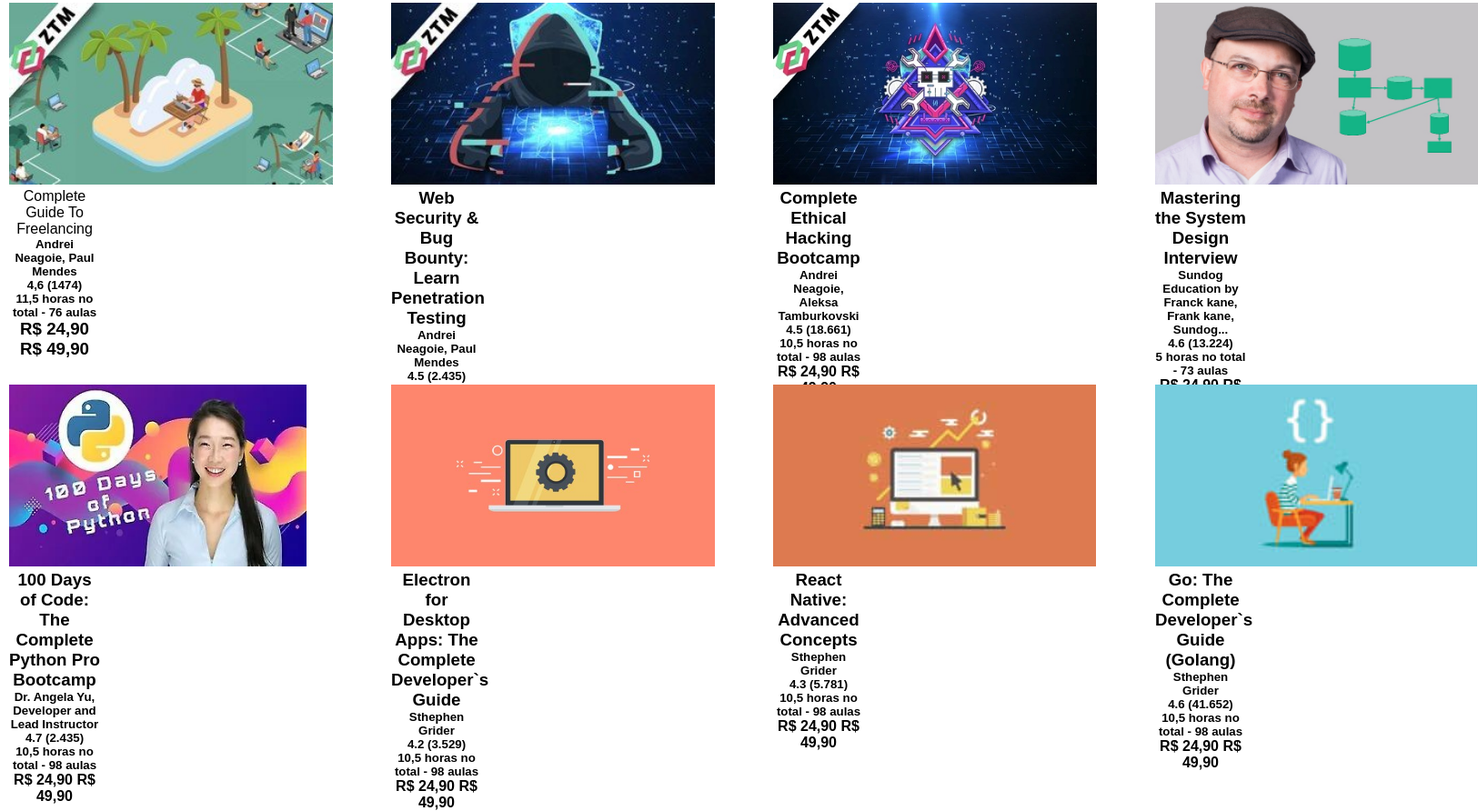
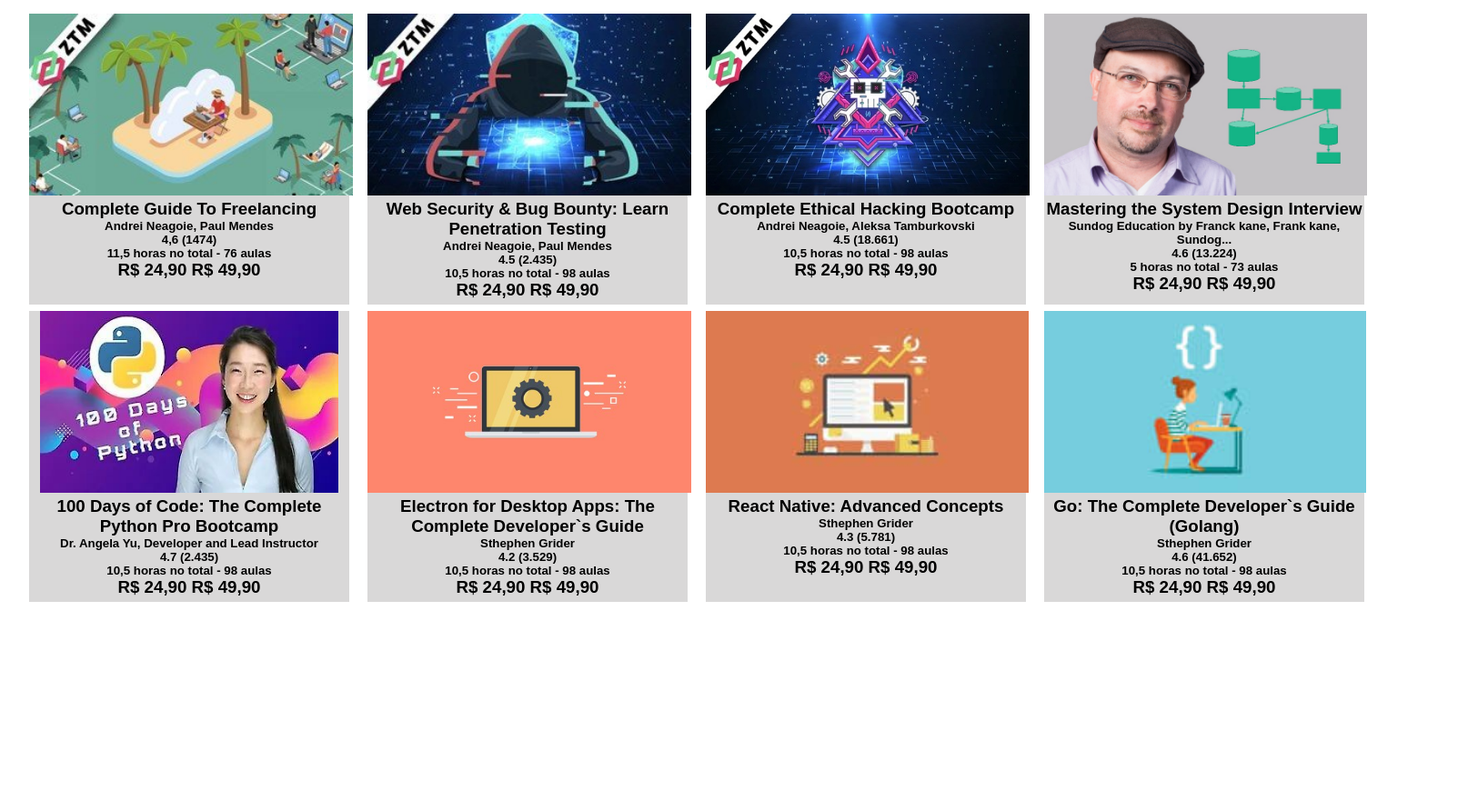
Before and after one commit to HirlanFerreira/udemy-clone, a plain HTML site: page index.html in a window 1280 px wide. Shown: the part 17-909 px from the top of the page at 91% size, 1625 px wide, since content can reach past the window. After the commit the page ends 800 px from the top, so only its background shows below. Drawn offline with Linux system fonts and the light colour scheme.

Commit message:
aqui consegui ajustar as imagens

```diff
--- a/index.css
+++ b/index.css
@@ -15,11 +15,21 @@ body {
 .container{
   display: grid;
   grid-template-columns: repeat(4, 100px);
-  grid-auto-rows: 100px;
-  grid-gap: 20rem 20rem;
-  padding: 20px 10px;
+  grid-auto-rows: 7px;
+  grid-gap: 20rem 17rem;
+  padding: 2rem 2rem 2rem 2rem;
 }
+
 
 .produto img{
  height:200px ;
 }
+
+
+.produto {
+  /* border: 5px red solid; */
+  width: 22rem;
+  height: 20rem;
+  background-color: rgb(217, 216, 216);
+
+}
--- a/index.html
+++ b/index.html
@@ -14,7 +14,7 @@
   <div class="container">
     <div class="produto">
       <img src="img/4b3268f46c4a.jpg" alt="Freelancing">
-      <figcaption>Complete Guide To Freelancing</figcaption>
+      <h3>Complete Guide To Freelancing</h3>
       <h5>Andrei Neagoie, Paul Mendes</h5>
       <h5>4,6 (1474)</h5>
       <h5>11,5 horas no total - 76 aulas</h5>
@@ -26,7 +26,7 @@
       <h5>Andrei Neagoie, Paul Mendes</h5>
       <h5>4.5 (2.435)</h5>
       <h5>10,5 horas no total - 98 aulas</h5>
-      <h4>R$ 24,90 R$ 49,90</h4>
+      <h3>R$ 24,90 R$ 49,90</h3>
     </div>
     <div class="produto">
       <img src="img/3291970_CompleteEthicalHackingBootcamp.jpg" alt="Bootcamp">
@@ -34,7 +34,7 @@
       <h5>Andrei Neagoie, Aleksa Tamburkovski</h5>
       <h5>4.5 (18.661)</h5>
       <h5>10,5 horas no total - 98 aulas</h5>
-      <h4>R$ 24,90 R$ 49,90</h4>
+      <h3>R$ 24,90 R$ 49,90</h3>
     </div>
     <div class="produto">
       <img src="img/SysDesign.jpg" alt="System Design Interview">
@@ -42,7 +42,7 @@
       <h5>Sundog Education by Franck kane, Frank kane, Sundog...</h5>
       <h5>4.6 (13.224)</h5>
       <h5>5 horas no total - 73 aulas</h5>
-      <h4>R$ 24,90 R$ 49,90</h4>
+      <h3>R$ 24,90 R$ 49,90</h3>
     </div>
     <div class="produto">
       <img src="img/100-days-of-code-the-complete-python-pro-bootcamp-for-2023.jpg" alt="Freelancing">
@@ -50,7 +50,7 @@
       <h5>Dr. Angela Yu, Developer and Lead Instructor</h5>
       <h5>4.7 (2.435)</h5>
       <h5>10,5 horas no total - 98 aulas</h5>
-      <h4>R$ 24,90 R$ 49,90</h4>
+      <h3>R$ 24,90 R$ 49,90</h3>
     </div>
     <div class="produto">
       <img src="img/1200530_21e0_5.jpg" alt="Electron">
@@ -58,7 +58,7 @@
       <h5>Sthephen Grider</h5>
       <h5>4.2 (3.529)</h5>
       <h5>10,5 horas no total - 98 aulas</h5>
-      <h4>R$ 24,90 R$ 49,90</h4>
+      <h3>R$ 24,90 R$ 49,90</h3>
     </div>
     <div class="produto">
       <img src="img/1172996_0241_5-300x169.jpg" alt="React">
@@ -66,7 +66,7 @@
       <h5>Sthephen Grider</h5>
       <h5>4.3 (5.781)</h5>
       <h5>10,5 horas no total - 98 aulas</h5>
-      <h4>R$ 24,90 R$ 49,90</h4>
+      <h3>R$ 24,90 R$ 49,90</h3>
     </div>
     <div class="produto">
       <img src="img/ksp7i9uicmk8idggnmx9.jpg" alt="Freelancing">
@@ -74,7 +74,7 @@
       <h5>Sthephen Grider</h5>
       <h5>4.6 (41.652)</h5>
       <h5>10,5 horas no total - 98 aulas</h5>
-      <h4>R$ 24,90 R$ 49,90</h4>
+      <h3>R$ 24,90 R$ 49,90</h3>
     </div>
   </div>
 </body>
```
